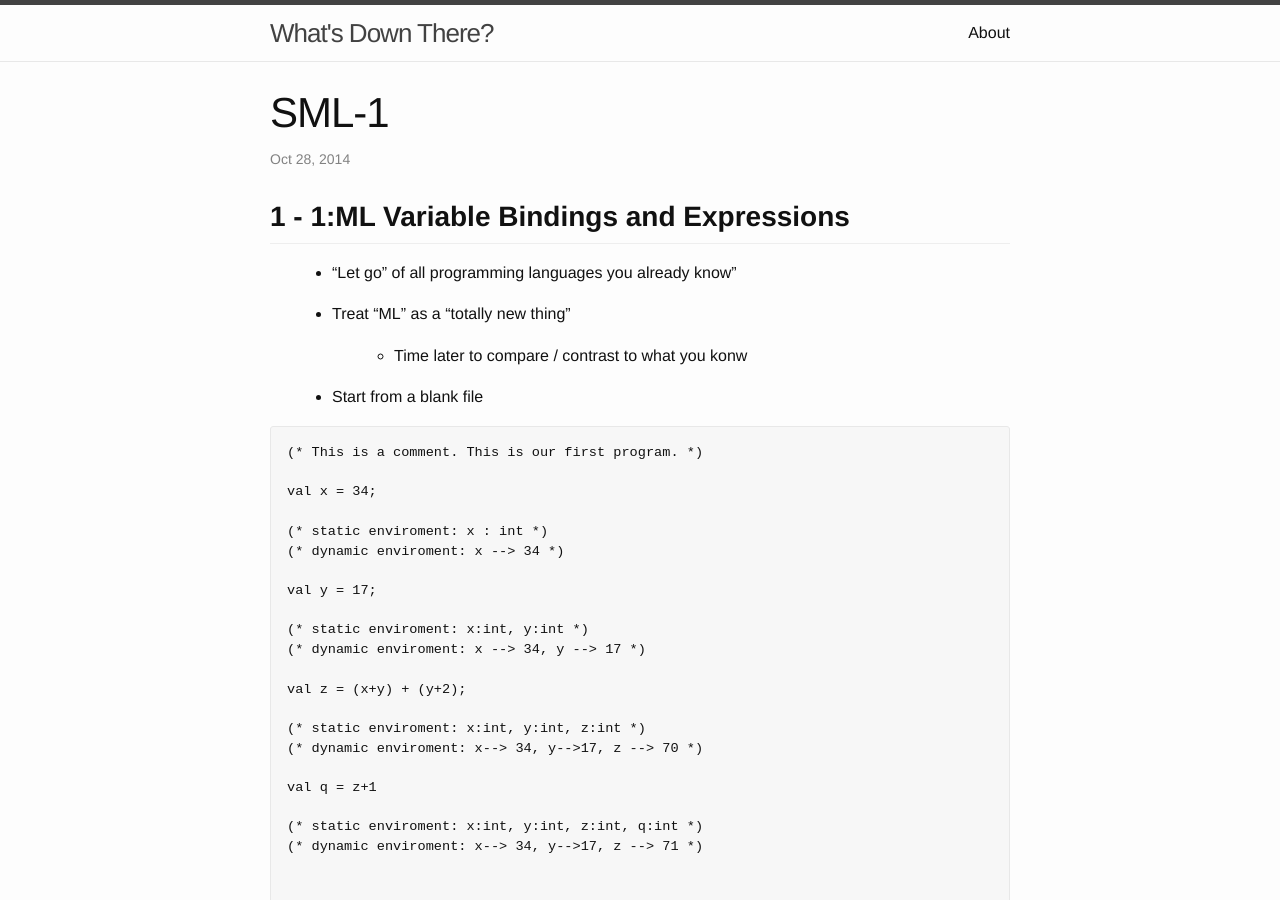
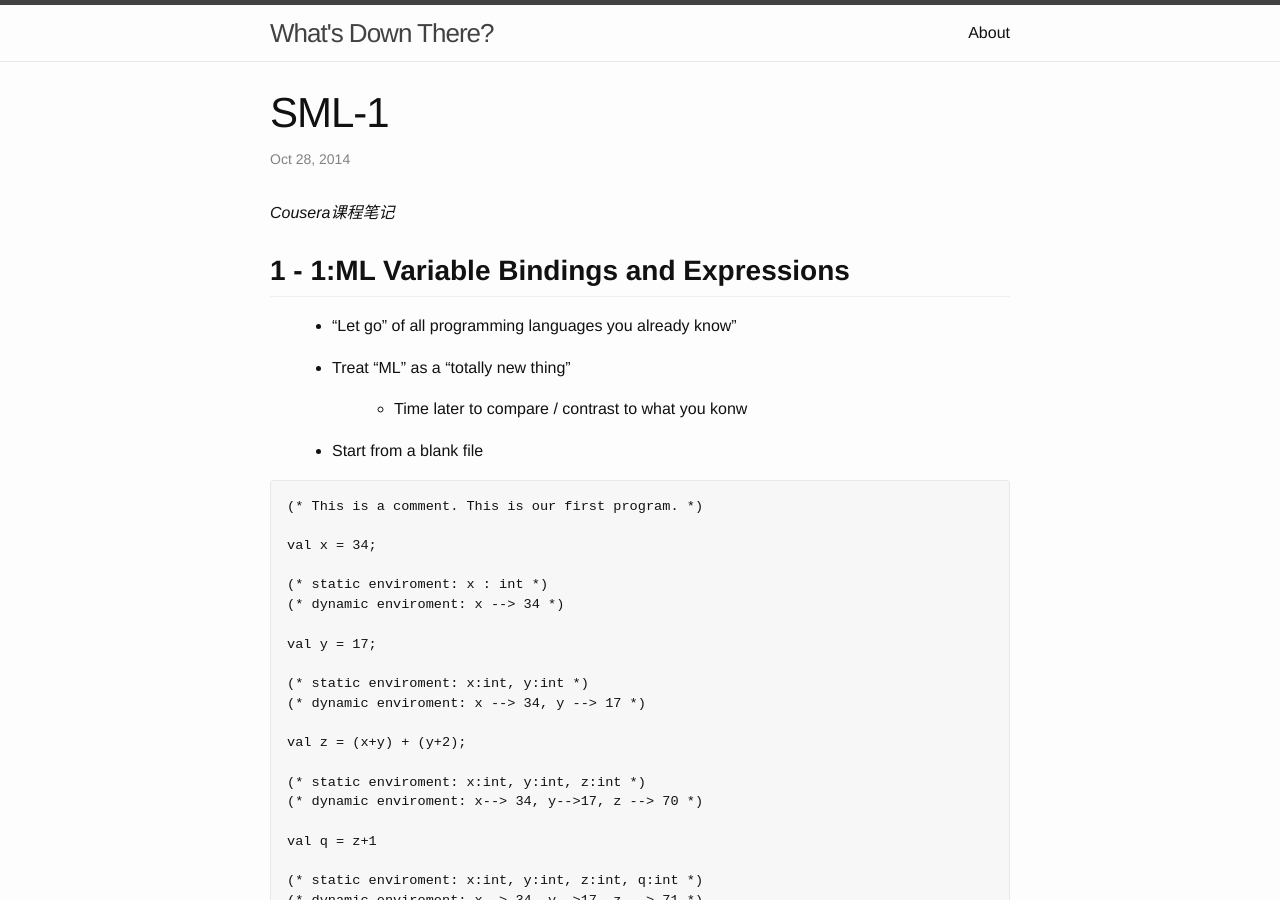
Before and after one commit to controlsea/blog, a Jekyll site: the page built from _posts/2014-10-28-SML-1.markdown, in a window 1280 px wide and 900 px high. Built offline with Jekyll 4.4.1, drawn with Linux system fonts in a browser that asks for light colours; Markdown is read by kramdown in place of the engine named in the settings.

Commit message:
fix title

```diff
--- a/_posts/2014-10-28-SML-1.markdown
+++ b/_posts/2014-10-28-SML-1.markdown
@@ -1,8 +1,11 @@
 ---
 title: SML-1
+
 layout: post
 
 ---
+
+<em>Cousera课程笔记</em>
 
 ## 1 - 1:ML Variable Bindings and Expressions
 
```
